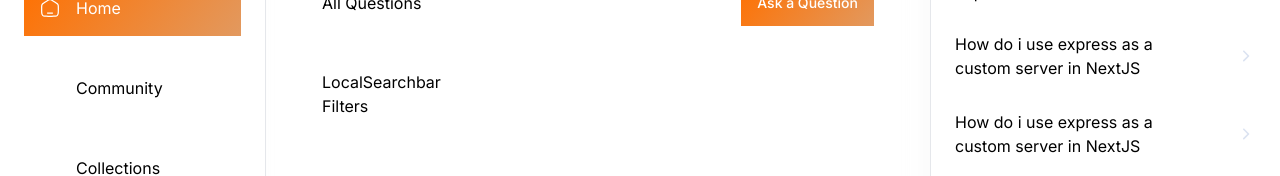
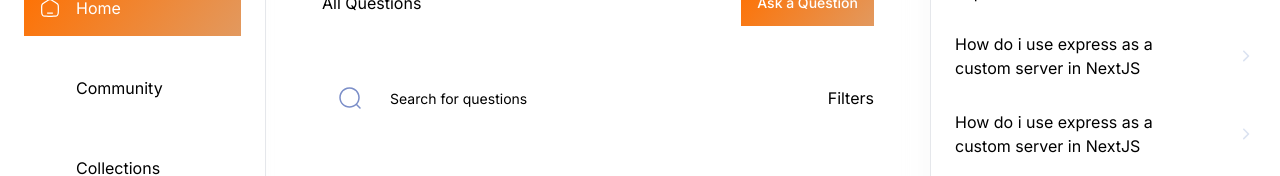
Before and after one commit to Aymen-s/stack_overflow_nextjs, a Next.js app: page / in a window 1280 px wide. Shown: the part 164-340 px from the top of the page. Built offline with nearby package versions, Linux system fonts and the light colour scheme; no server answers.

Commit message:
completing the setup of local search component

```diff
--- a/app/(root)/(home)/page.tsx
+++ b/app/(root)/(home)/page.tsx
@@ -1,3 +1,4 @@
+import LocalSearchbar from "@/components/shared/search/LocalSearchbar";
 import { Button } from "@/components/ui/button";
 import Link from "next/link";
 
@@ -13,8 +14,13 @@
         </Link>
       </div>
       <div className="mt-11 flex justify-between gap-5 max-sm:flex-col sm:items-center">
-        LocalSearchbar
-        <br />
+        <LocalSearchbar
+          route="/"
+          iconPosition="left"
+          imgSrc="/assets/icons/search.svg"
+          placeholder="Search for questions"
+          otherClasses="flex-1"
+        />
         Filters
       </div>
     </>
--- /dev/null
+++ b/components/shared/search/LocalSearchbar.tsx
@@ -0,0 +1,45 @@
+"use client";
+import { Input } from "@/components/ui/input";
+import Image from "next/image";
+import React from "react";
+interface CustomInputProps {
+  route: string;
+  iconPosition: string;
+  imgSrc: string;
+  placeholder: string;
+  otherClasses?: string;
+}
+
+function LocalSearchbar({
+  route,
+  iconPosition,
+  imgSrc,
+  placeholder,
+  otherClasses,
+}: CustomInputProps) {
+  return (
+    <div
+      className={`background-light800_darkgradient flex min-h-[56px] grow items-center gap-4 rounded-[10px] px-4 ${otherClasses}`}
+    >
+      {iconPosition === "left" && (
+        <Image
+          src={imgSrc}
+          alt="search icon"
+          width={24}
+          height={24}
+          className="cursor-pointer"
+        />
+      )}
+
+      <Input
+        type="text"
+        placeholder={placeholder}
+        value=""
+        onChange={() => {}}
+        className="paragraph-regular no-focus placeholder background-light800_darkgradient dark:text-dark400_light700 border-none shadow-none outline-none"
+      />
+    </div>
+  );
+}
+
+export default LocalSearchbar;
```
